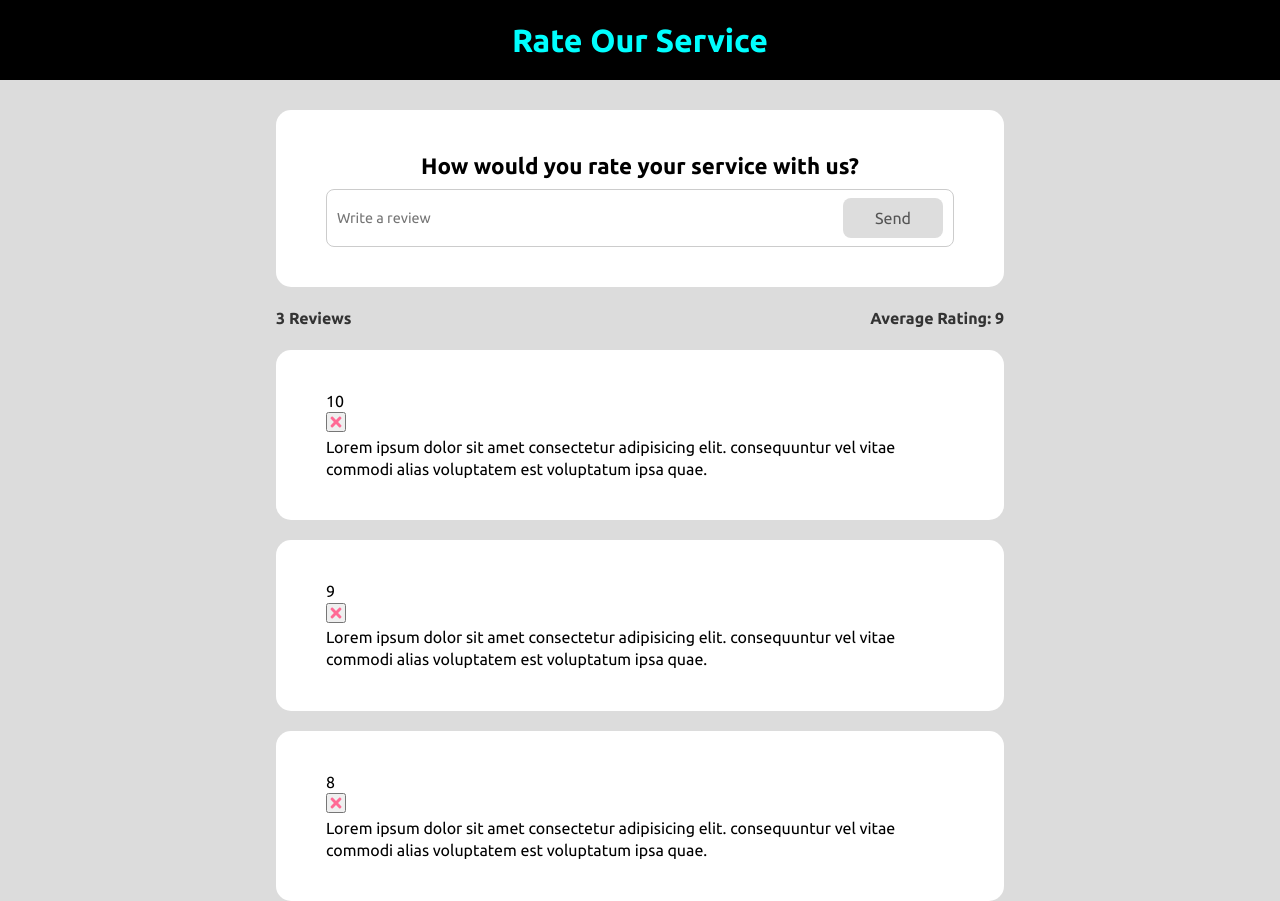
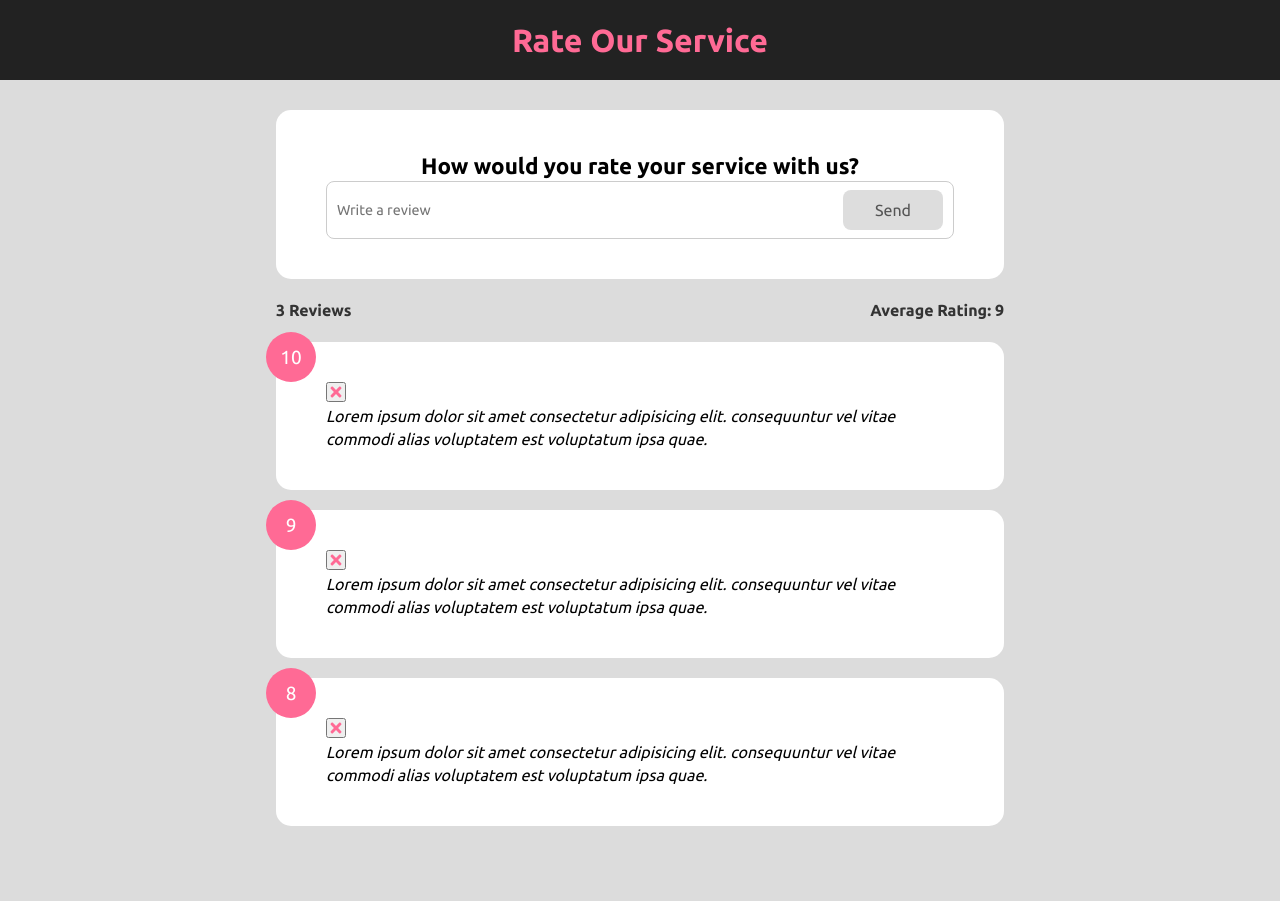
Before and after one commit to zynkro/react_rate-our-service-app, a React (Create React App) app: page / in a window 1280 px wide. After the commit the page ends 826 px from the top, so only its background shows below. Built offline with nearby package versions, Linux system fonts and the light colour scheme.

Commit message:
Updated CSS on FeedbackForm, FeedbackItem and Header components

```diff
--- a/src/components/FeedbackForm/FeedbackForm.scss
+++ b/src/components/FeedbackForm/FeedbackForm.scss
@@ -1,4 +1,56 @@
+$color-accent-pink: rgb(255, 106, 149);
+
 .feedback-form {
+  &__title {
+    font-size: 1.4rem;
+    text-align: center;
+  }
+
+  &__rating-select-list {
+    display: flex;
+    justify-content: center;
+    align-items: center;
+    gap: 0.4rem;
+
+    margin: 30px 0;
+
+    & li {
+      position: relative;
+      height: 50px;
+      width: 50px;
+
+      list-style: none;
+      border: 1px #eee solid;
+      border-radius: 50%;
+
+      background: #f4f4f4;
+      text-align: center;
+      font-size: 19px;
+
+      transition: 0.3s;
+
+      &:hover {
+        background: $color-accent-pink;
+        color: #fff;
+      }
+
+      & label {
+        position: absolute;
+        top: 50%;
+        left: 50%;
+
+        width: 50px;
+        height: 50px;
+
+        padding: 10px;
+        border-radius: 50%;
+
+        cursor: pointer;
+        transform: translate(-50%, -50%);
+      }
+    }
+  }
+
   &__input {
     display: flex;
     flex-direction: row;
@@ -7,19 +59,6 @@
 
     border: 1px solid #ccc;
     border-radius: 8px;
-  }
-
-  &__title {
-    padding-bottom: 0.5rem;
-
-    font-size: 1.4rem;
-    text-align: center;
-  }
-
-  &__message {
-    padding-top: 10px;
-    text-align: center;
-    color: rebeccapurple;
   }
 
   input {
@@ -32,4 +71,10 @@
   input:focus {
     outline: none;
   }
+
+  &__message {
+    padding-top: 10px;
+    text-align: center;
+    color: $color-accent-pink;
+  }
 }
--- a/src/components/FeedbackItem/FeedbackItem.jsx
+++ b/src/components/FeedbackItem/FeedbackItem.jsx
@@ -5,14 +5,16 @@ import { FaTimes } from 'react-icons/fa';
 
 import Card from '../shared/Card/Card';
 
+import './FeedbackItem.scss';
+
 function FeedbackItem({ feedback, handleDelete }) {
   return (
     <Card>
-      <div className='num-display'>{feedback.rating}</div>
-      <button onClick={ () => handleDelete(feedback.id) } className="close">
-        <FaTimes color="#ff6a95" />
+      <div className='feedback-item__rating-number'>{feedback.rating}</div>
+      <button onClick={() => handleDelete(feedback.id)} className='close'>
+        <FaTimes color='#ff6a95' />
       </button>
-      <div className='text-display'>{feedback.text}</div>
+      <div className='feedback-item__text'>{feedback.text}</div>
     </Card>
   );
 }
--- /dev/null
+++ b/src/components/FeedbackItem/FeedbackItem.scss
@@ -0,0 +1,24 @@
+$color-accent-pink: rgb(255, 106, 149);
+
+.feedback-item__text {
+  font-style: italic;
+}
+
+.feedback-item__rating-number {
+  position: absolute;
+  top: -10px;
+  left: -10px;
+
+  width: 50px;
+  height: 50px;
+
+  padding: 12px;
+  border-radius: 50%;
+
+  background-color: $color-accent-pink;
+  color: white;
+  text-align: center;
+  font-size: 19px;
+
+  transition: 0.3s;
+}
--- a/src/components/Header/Header.scss
+++ b/src/components/Header/Header.scss
@@ -1,3 +1,5 @@
+$color-accent-pink: rgb(255, 106, 149);
+
 .header {
   height: 80px;
   margin-bottom: 30px;
@@ -6,9 +8,9 @@
   justify-content: center;
   align-items: center;
 
-  background: black;
+  background: #222;
 
   &__title {
-    color: cyan;
+    color: $color-accent-pink;
   }
 }
```
